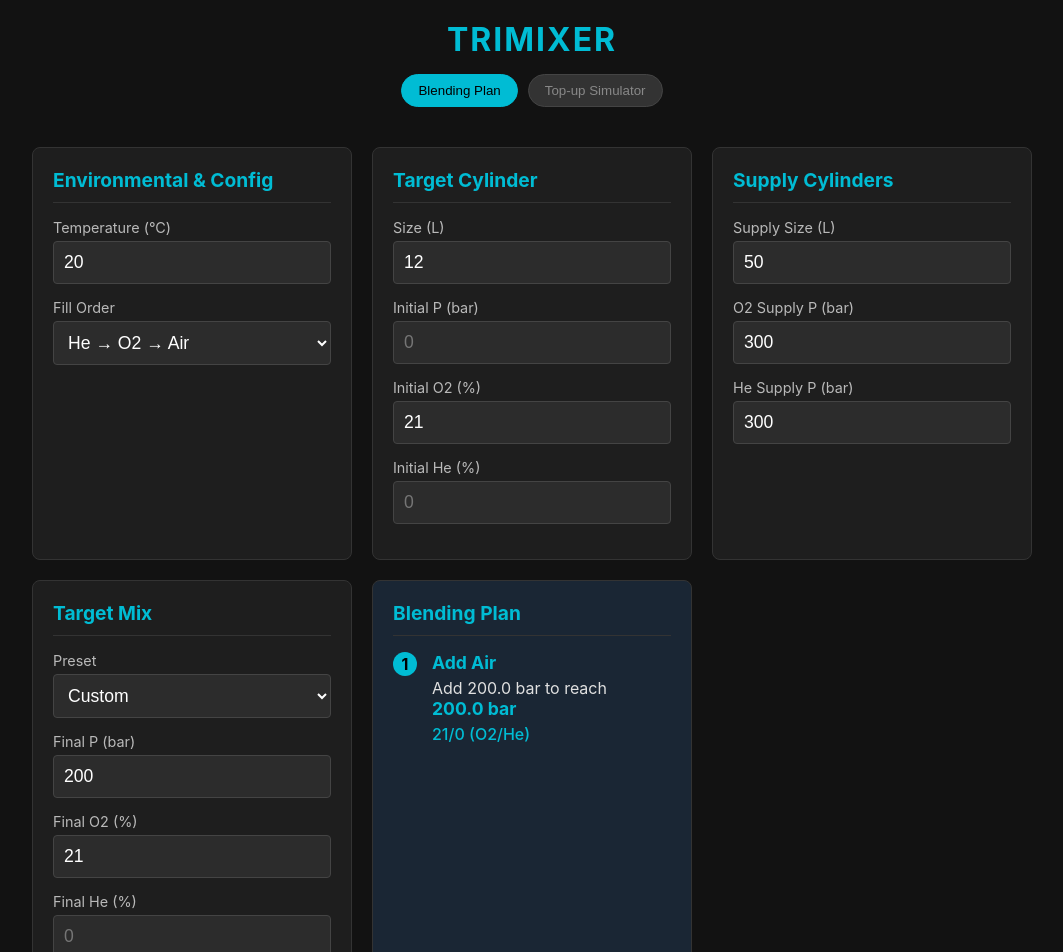
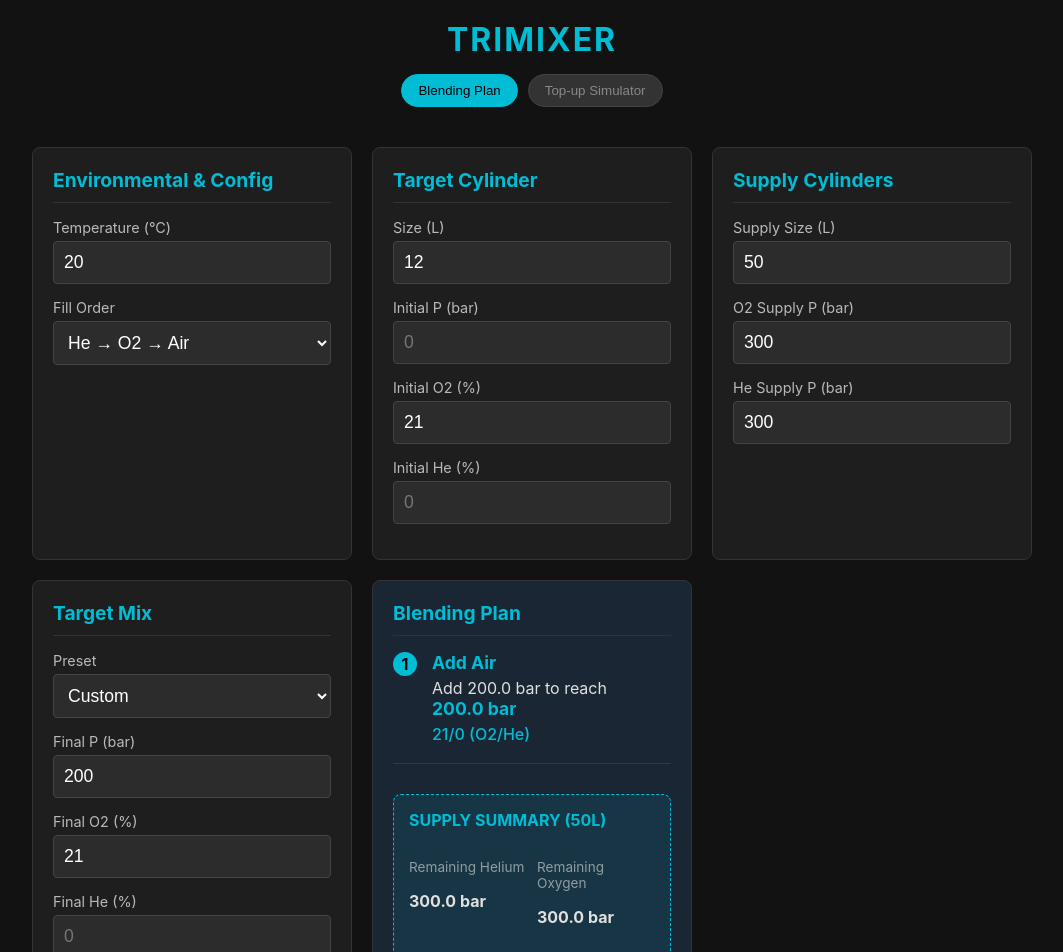
Before and after one commit to schlumi77/trimixer, a React (Vite) app: page / in a window 1280 px wide. Shown: the top 952 px of the page, without its empty margins (108-1171 px from the left). Built offline with nearby package versions, Linux system fonts and the light colour scheme.

Commit message:
Added supply canisters to layout again

```diff
--- a/src/App.tsx
+++ b/src/App.tsx
@@ -163,7 +163,8 @@ function App() {
                   </div>
                 </div>
               ) : (
-                steps.steps.map((s, i) => (
+                <>
+                  {steps.steps.map((s, i) => (
                     <div key={i} className="result-step">
                       <span className="step-number">{i + 1}</span>
                       <div className="step-content">
@@ -175,7 +176,22 @@ function App() {
                         )}
                       </div>
                     </div>
-                ))
+                  ))}
+
+                  <div className="summary-banner">
+                    <h3>Supply Summary (50L)</h3>
+                    <div className="grid" style={{ gridTemplateColumns: '1fr 1fr', gap: '10px', marginTop: '10px' }}>
+                      <div>
+                        <p className="subtext">Remaining Helium</p>
+                        <p><strong>{steps.remainingHeP.toFixed(1)} bar</strong></p>
+                      </div>
+                      <div>
+                        <p className="subtext">Remaining Oxygen</p>
+                        <p><strong>{steps.remainingO2P.toFixed(1)} bar</strong></p>
+                      </div>
+                    </div>
+                  </div>
+                </>
               )}
             </section>
           </>
```
Lines whose indentation alone changed are shown as unchanged.
